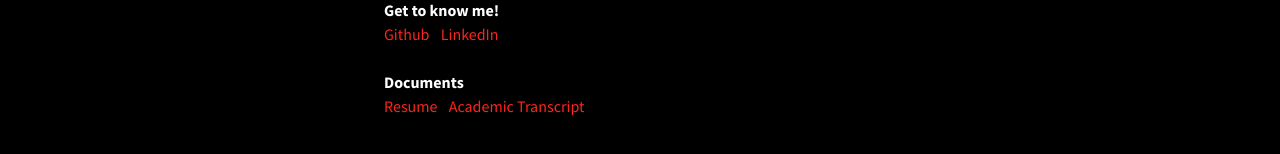
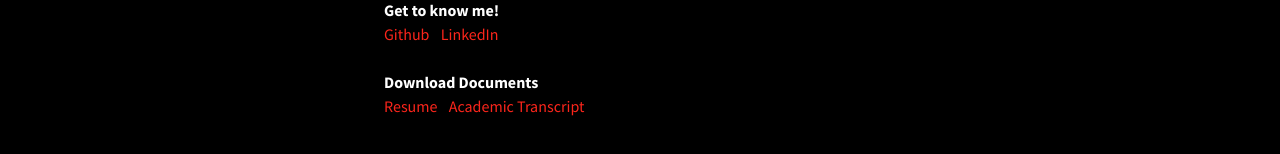
Before and after one commit to aungpkhant/engineer-portfolio, a React (Create React App) app: page / in a window 1280 px wide. Shown: the part 442-596 px from the top of the page. Built offline with nearby package versions, Linux system fonts and the light colour scheme; a web font is replaced by a local one.

Commit message:
Minor label change

```diff
--- a/src/components/HomePage/HomePage.jsx
+++ b/src/components/HomePage/HomePage.jsx
@@ -42,7 +42,7 @@ export default function HomePage() {
             </div>
             <br />
             <div className={styles.linkContainer}>
-                <b>Documents</b>
+                <b>Download Documents</b>
                 <div className={styles.horizontal}>
                     <a
                         href={`${BASE_PATH_TO_DOCUMENT}${RESUME_FILENAME}`}
```
